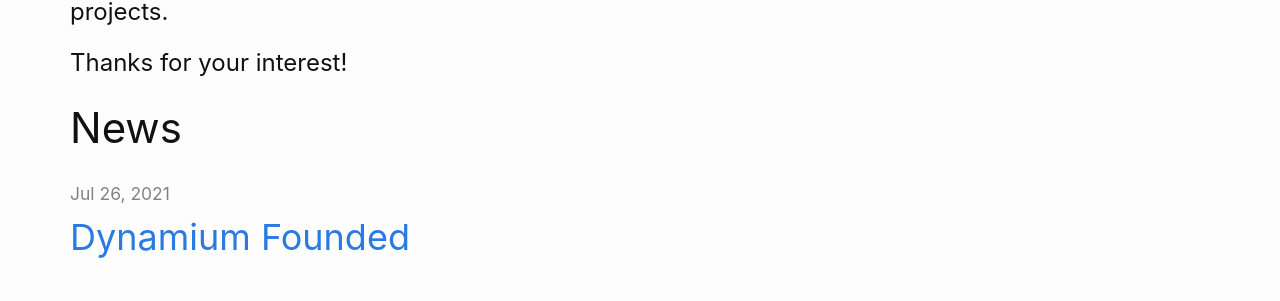
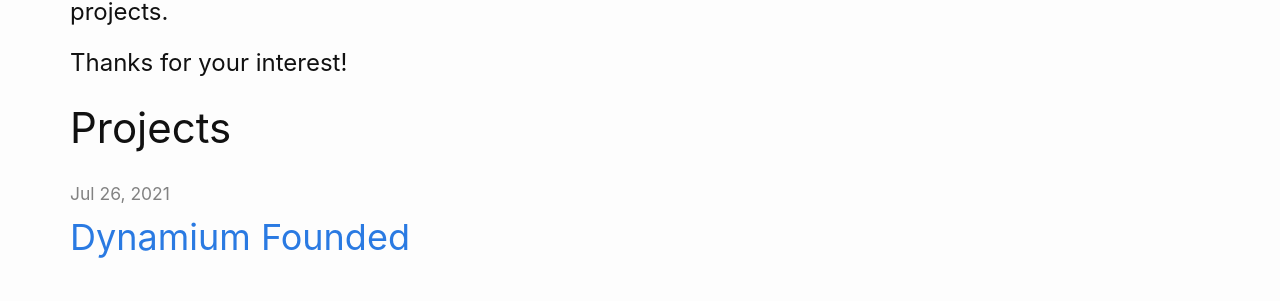
Before and after one commit to gallantandre/gallantandre.github.io, a Jekyll site: the page built from index.md, in a window 1280 px wide. Shown: the part 247-548 px from the top of the page. Built offline with Jekyll 4.4.1, drawn with Linux system fonts in a browser that asks for light colours.

Commit message:
Update home.html

```diff
--- a/_layouts/home.html
+++ b/_layouts/home.html
@@ -12,10 +12,10 @@
 
   {% if page.lang == 'fr' %}
     {% assign lang = 'fr' %}
-    {% assign news_title = 'Nouvelles' %}
+    {% assign news_title = 'Projets' %}
   {% else %}
     {% assign lang = 'en' %}
-    {% assign news_title = 'News' %}
+    {% assign news_title = 'Projects' %}
   {% endif %}
 
   {% if site.paginate %}
```
